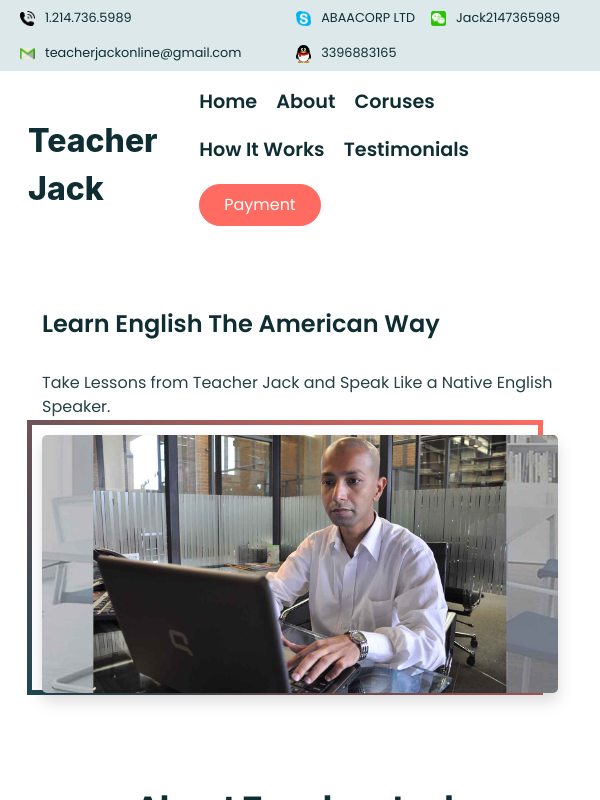
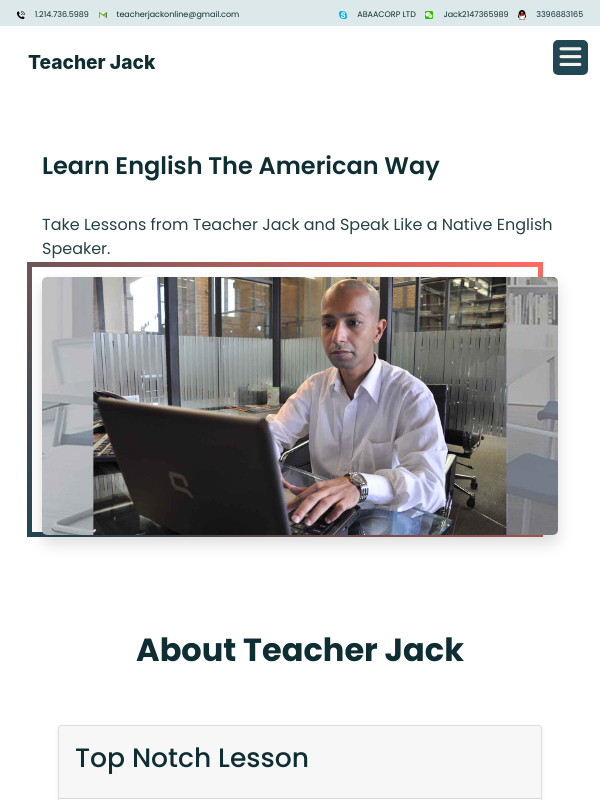
Before and after one commit to Foyezs-Work/teacher-jack-online, a React (Create React App) app: page / in a window 600 px wide. Shown: the top 800 px of the page. Built offline with nearby package versions, Linux system fonts and the light colour scheme.

Commit message:
responsive header add

```diff
--- a/src/assets/css/responsive.css
+++ b/src/assets/css/responsive.css
@@ -8,64 +8,13 @@
   body {
     font-size: 10px;
   }
-  .container {
-    width: var(--container-md);
-    margin: 0 auto;
+  #header-top img {
+    width: 10px !important;
+    margin-right: 5px;
   }
-  .padding-top {
-    padding-top: 40px;
-  }
-
-  .navbar-inner {
-    padding: 10px 30px;
-  }
-  .navbar-inner .navbar-menu ul {
-    gap: 0;
-  }
-  .nav-search-box input {
-    width: 120px;
-  }
-  .nav-search-box .quantity {
-    width: 15px;
-    height: 15px;
-  }
-  .flex {
-    flex-wrap: wrap;
-  }
-  .top-banner {
-    margin-top: 100px;
-  }
-  .content-title-section div {
-    top: 22%;
-    left: 47%;
-  }
-  .content-title-section::after {
-    background-size: 100px 140px;
-    transform: rotate(353deg);
-    top: -75px;
-    right: 22px;
-    width: 100px;
-    height: 140px;
-  }
-  .content-title-section span {
-    line-height: 30px;
-  }
-  .content-title,
-  .content-description {
-    margin-left: 15px;
-  }
-  .video-container > .close {
-    right: 8%;
-  }
-  .product-list > .product-cart {
-    width: 32%;
-  }
-  .selected-quantity {
-    margin-top: 113px;
-  }
-
-  .footer-inner > div {
-    width: 45%;
+  #header-top a {
+    font-size: 0.6rem !important;
+    margin: 0.3rem !important;
   }
 }
 
@@ -75,129 +24,17 @@
   body {
     font-size: 12px;
   }
-
-  .md-hidden {
-    display: block;
+  #header-top img {
+    width: 8px !important;
   }
-  .container {
-    width: 100%;
+  #header-top a {
+    font-size: 0.5rem !important;
   }
-  .flex {
-    flex-direction: column;
-    justify-content: flex-start;
-    padding: 1rem;
-  }
-  .content-title-section {
-    margin-top: 3rem;
-  }
-
-  .food-cart-section > div {
-    padding: 10px 5px;
-    font-size: 1rem;
-  }
-  .footer .footer-shape img {
-    width: 35px;
-  }
-  .footer-policy .footer-social a,
-  .footer-policy .footer-social a {
-    margin: 0px 5px;
-  }
-  /*Responsive navigation menu*/
-  .sm-hidden {
+  .desktop__navbar {
     display: none;
   }
-
-  .mobile-navbar {
-    width: 100%;
-    height: 0;
-    background-color: var(--color-white);
-    position: absolute;
-    left: 0;
-    top: 75px;
-    box-shadow: 0 4px 2px -2px var(--color-light-gray);
-    overflow-y: auto;
-    transition: 0.5s all;
-  }
-
-  .mobile-navbar-open {
-    height: 260px;
-    transition: 0.5s all;
-  }
-  /*Close responsive navigation*/
-
-  .top-banner {
-    flex-direction: column-reverse !important;
-  }
-  .top-content-banner {
-    margin-bottom: 2rem;
-  }
-  .content-title-section div {
-    position: absolute;
-    top: 27%;
-    left: 34%;
-  }
-
-  .content-title-section span {
-    line-height: 32px;
-  }
-  .content-title-section::after {
-    background-size: 95px 140px;
-    top: -60px;
-    right: 200px;
-    width: 95px;
-    height: 140px;
-  }
-  .selected-quantity {
-    margin-top: 40px;
-  }
-  .top-banner > div {
-    width: 100%;
-  }
-
-  .content-title,
-  .content-description {
-    margin-left: 20px;
-  }
-
-  .product-list {
-    flex-direction: row;
-    justify-content: center;
-  }
-  .product-list > .product-cart {
-    width: 47%;
-  }
-  .video-container > .close {
-    right: 8%;
-    top: 23%;
-  }
-  .contact > div {
-    width: 100%;
-  }
-
-  .product-cart .discount-offer {
-    top: 5px;
-  }
-
-  .footer .footer-shape img {
-    margin-left: 5px;
-  }
-  .footer-inner > div:first-child {
-    flex-basis: 100%;
-  }
-  .footer-inner .subscription input {
-    width: 90%;
-  }
-  .footer-inner,
-  .footer-policy {
-    flex-direction: row;
-    flex-wrap: wrap;
-    justify-content: space-between;
-  }
-  .footer-inner > div {
-    flex-basis: 33%;
-  }
-  .footer .footer-shape {
-    margin: 1rem;
+  .mobile__navbar {
+    display: block !important;
   }
 }
 
@@ -207,46 +44,8 @@
   body {
     font-size: 10px;
   }
-  .content-title-section div {
-    top: 21%;
-    left: 45%;
-  }
-  .content-title-section {
-    margin-top: 3rem;
-  }
-  .video-container > .close {
-    right: 7%;
-    top: 31%;
-    height: 30px;
-    width: 30px;
-  }
-  .content-title-section::after {
-    background-size: 70px 115px;
-    top: -55px;
-    right: 80px;
-    width: 70px;
-    height: 115px;
-    transform: rotate(319deg);
-  }
-  .product-list {
-    flex-direction: column;
-    justify-content: center;
-  }
-  .product-list > .product-cart {
-    width: 100%;
-  }
-  .footer-submenu ul {
-    margin-top: 0;
-  }
-  .footer .footer-shape {
-    margin: 1rem;
-  }
-
-  .footer-inner > div:first-child {
-    flex-basis: 100%;
-  }
-  .footer-inner .subscription input {
-    width: 80%;
+  #header-top {
+    display: none;
   }
 }
 
@@ -255,22 +54,7 @@
   body {
     font-size: 8px;
   }
-  .content-title-section span {
-    line-height: 22px;
-  }
-  .content-title-section div {
-    top: 25%;
-    left: 41%;
-  }
-  .video-container > .close {
-    right: 6%;
-    top: 33%;
-  }
-  .content-title-section::after {
-    background-size: 60px 90px;
-    top: -50px;
-    right: 79px;
-    width: 70px;
-    height: 115px;
+  #header-top img {
+    width: 8px !important;
   }
 }
--- a/src/assets/css/style.css
+++ b/src/assets/css/style.css
@@ -80,6 +80,9 @@ ul li {
 /*=========================== Normailize CSS ==============================*/
 
 /*======================== Nav Section Start ==============================*/
+.mobile__navbar{
+  display: none;
+}
 #header-top {
   background: var(--color-wave-crest);
 }
@@ -133,6 +136,45 @@ ul li {
   font-size: 1.2rem;
   font-weight: 600;
 }
+.mobile_brand_name{
+  font-size: 1.2rem;
+}
+.toggle_bar{
+  background-color: var(--color-moscow-midnight);
+  height: 35px;
+  width: 35px;
+  padding: 10px;
+  display: flex;
+  justify-content: center;
+  align-items: center;
+  border-radius: 5px;
+}
+.toggle_bar i{
+  font-size: 25px;
+  color: var(--color-light-white);
+}
+
+.toggle_navbar_height{
+  height: 60px;
+  position: relative;
+  overflow: hidden;
+  transition: 0.5s ease;
+}
+.toggle_navbar_height.long_height{
+  height: 320px;
+  overflow: auto;
+}
+.mobile_navbar ul li{
+  display: block;
+  margin-top: 1rem;
+  font-weight: 700;
+  border-bottom: 2px solid transparent;
+}
+
+.mobile_navbar ul li:hover{
+ border-color: var(--color-moscow-midnight);
+}
+
 /*=========================  Nav Section Close ========================*/
 
 /*=============================== Home Section Start ========================*/
--- a/src/components/master/header/Header.jsx
+++ b/src/components/master/header/Header.jsx
@@ -16,11 +16,13 @@ const Header = () => {
 
     window.addEventListener("scroll", scrollMenu);
 
+
+
     return (
         <React.Fragment>
             <HeaderTop />
             <nav id='navigation'
-                className={isFixed === true ? "navbar_fixed" : "navbar"}
+                className={isFixed === true ? "navbar_fixed desktop__navbar" : "navbar desktop__navbar"}
             >
                 <div className="container-fluid">
                     <div className="d-flex justify-content-between align-items-center w-100">
@@ -57,6 +59,54 @@ const Header = () => {
                     </div>
                 </div>
             </nav>
+
+            {/* Mobile navbar  */}
+            <nav id='navigation'
+                className={isFixed === true ? "navbar_fixed mobile__navbar" : "navbar mobile__navbar"}
+            >
+                <div className={toggleMenu === false ? "toggle_navbar_height" : "toggle_navbar_height long_height"}>
+                    <div className="container-fluid">
+                        <div className="w-100">
+                            <div className="header_logo d-flex justify-content-between align-items-center">
+                                <div>
+                                    <Link to="/index" className='mobile_brand_name'>
+                                        Teacher Jack
+                                    </Link>
+                                </div>
+                                <div className="toggle_bar" onClick={() => setToggleMenu(!toggleMenu)}>
+                                    <i className={toggleMenu === false ? "fa-solid fa-bars" : "fa-solid fa-xmark"}></i>
+                                </div>
+                            </div>
+
+                            <div className="mobile_navbar">
+                                <ul>
+                                    <li>
+                                        <Link to="/home">Home</Link>
+                                    </li>
+                                    <li>
+                                        <Link to="/">About</Link>
+                                    </li>
+                                    <li>
+                                        <Link to="/">Coruses</Link>
+                                    </li>
+                                    <li>
+                                        <Link to="/">How It Works</Link>
+                                    </li>
+                                    <li>
+                                        <Link to="/">Testimonials</Link>
+                                    </li>
+                                    <li>
+                                        <button className="btn default-btn-round">
+                                            <Link to="/">Payment</Link>
+                                        </button>
+                                    </li>
+                                </ul>
+                            </div>
+                        </div>
+                    </div>
+                </div>
+
+            </nav>
         </React.Fragment>
     );
 };
--- a/src/index.js
+++ b/src/index.js
@@ -5,7 +5,6 @@ import App from './App';
 import reportWebVitals from './reportWebVitals';
 import 'bootstrap/dist/css/bootstrap.min.css';
 import "./assets/css/responsive.css"
-import "./assets/css/infopack.css"
 import "./assets/css/style.css"
 import './assets/css/style.scss';
 
```
